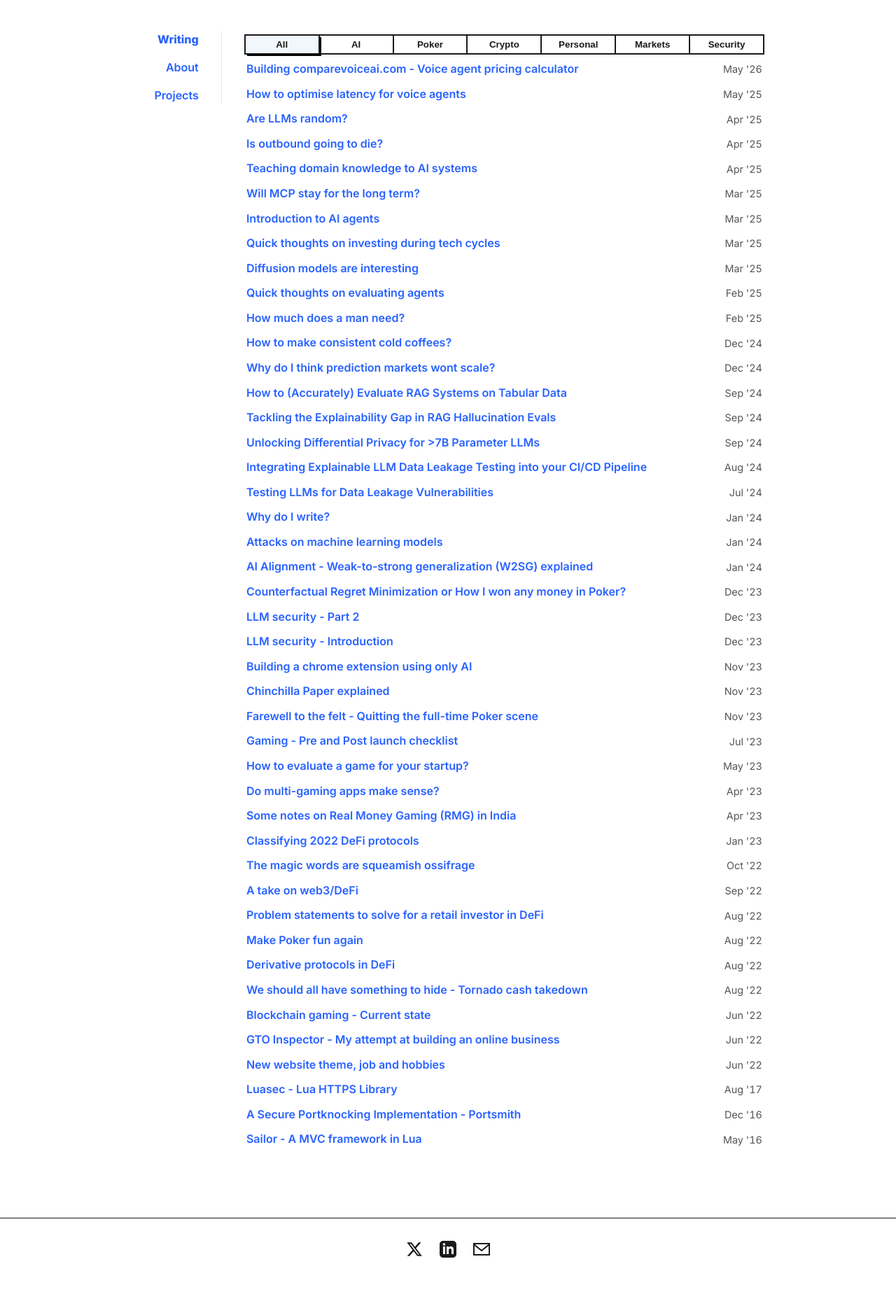
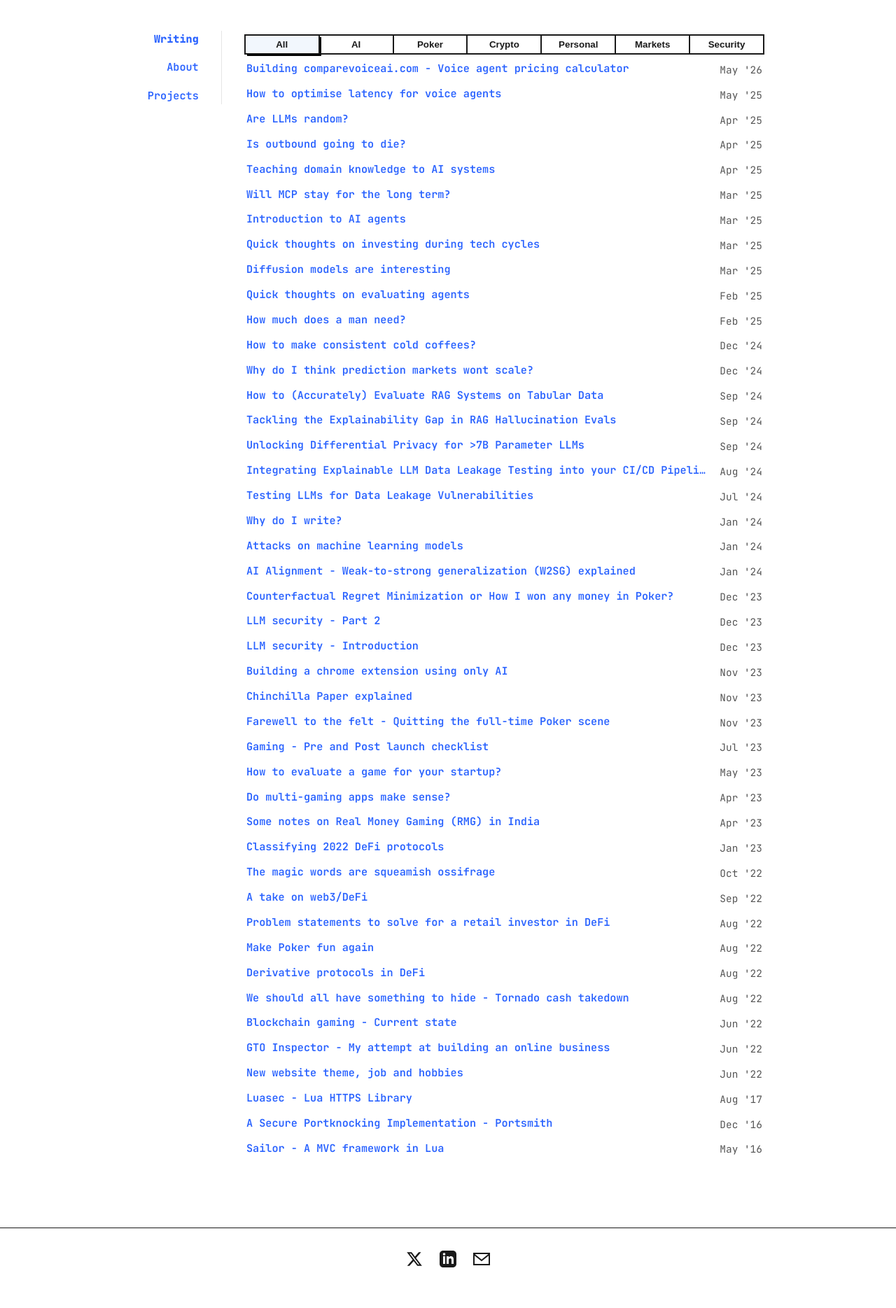
Before and after one commit to r-nikhil/r-nikhil.github.io, a Jekyll site: the page built from index.html, in a window 1280 px wide. Shown: the whole page at 70% size. Built offline with Jekyll 4.4.1, drawn with Linux system fonts in a browser that asks for light colours.

Commit message:
Assistant checkpoint: Change site font to JetBrains Mono monospace
Assistant generated file changes:
- _includes/head.html: Update font imports to use JetBrains Mono
- _sass/_main.scss: Update font-family to use JetBrains Mono

---

User prompt:

i want to change the font of my site to a monospace font. give me some suggestions for the font. i want a very classy mono space font (like a eb garamond inspired mono space font). something like gravitca mono

Replit-Commit-Author: Assistant
Replit-Commit-Session-Id: 0270ea46-4839-48cf-8abd-6ba8c54923e2

```diff
--- a/_includes/head.html
+++ b/_includes/head.html
@@ -28,7 +28,7 @@
   <link rel="sitemap" type="application/xml" title="sitemap" href="{{ site.baseurl }}/sitemap.xml" />
   <link rel="preconnect" href="https://fonts.googleapis.com">
   <link rel="preconnect" href="https://fonts.gstatic.com" crossorigin>
-  <link href="https://fonts.googleapis.com/css2?family=Inter:wght@400;600;700;800&display=swap" rel="stylesheet">
+  <link href="https://fonts.googleapis.com/css2?family=JetBrains+Mono:ital,wght@0,400;0,600;0,700;0,800;1,400;1,600;1,700;1,800&display=swap" rel="stylesheet">
 
   <style>
     {% capture include_to_scssify %}
--- a/_sass/_main.scss
+++ b/_sass/_main.scss
@@ -19,11 +19,11 @@
 }
 
 body {
-	font-family: 'Inter', system-ui, sans-serif;
+	font-family: 'JetBrains Mono', 'Courier New', monospace;
 	-webkit-font-smoothing: antialiased;
     text-rendering: optimizeLegibility;
-	line-height: 1.5;
-	font-size: 1rem;
+	line-height: 1.6;
+	font-size: 0.95rem;
 	color: var(--text-color);
 	background-color: var(--bg-color);
 }
```
